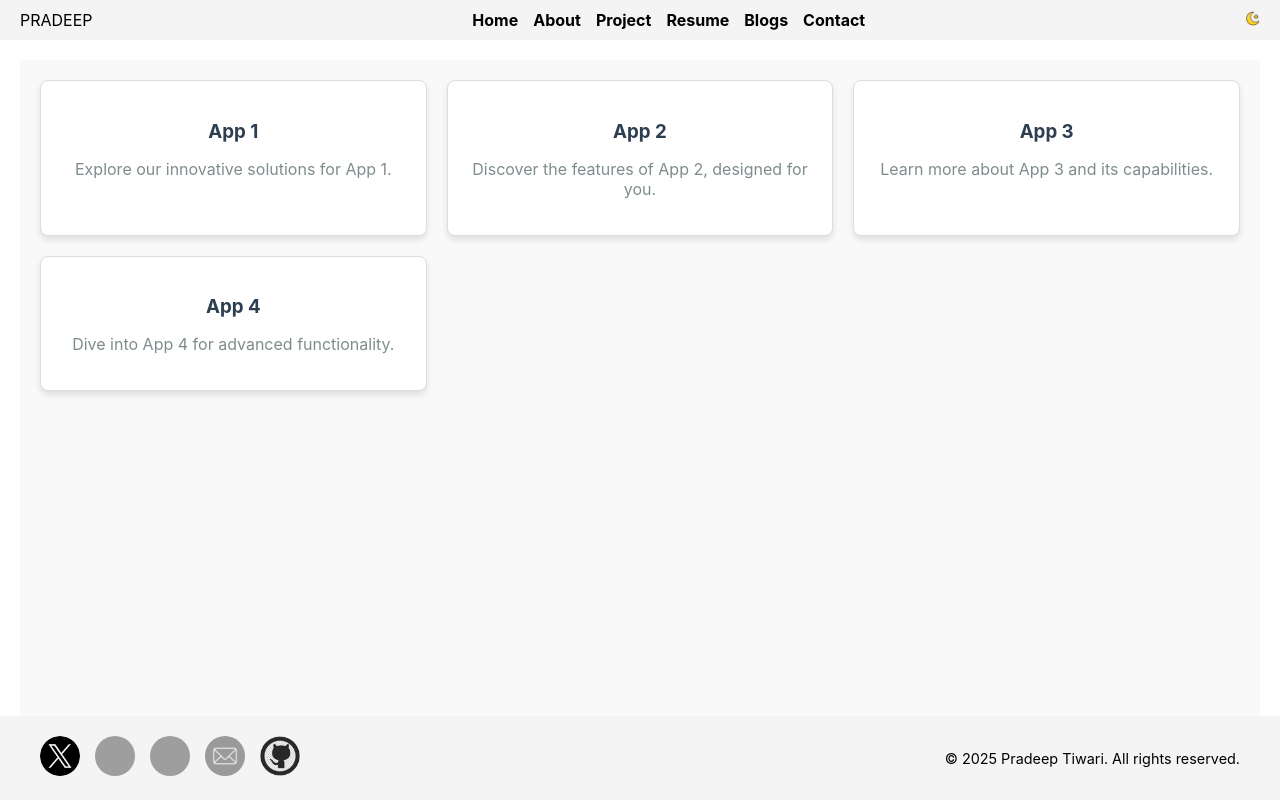
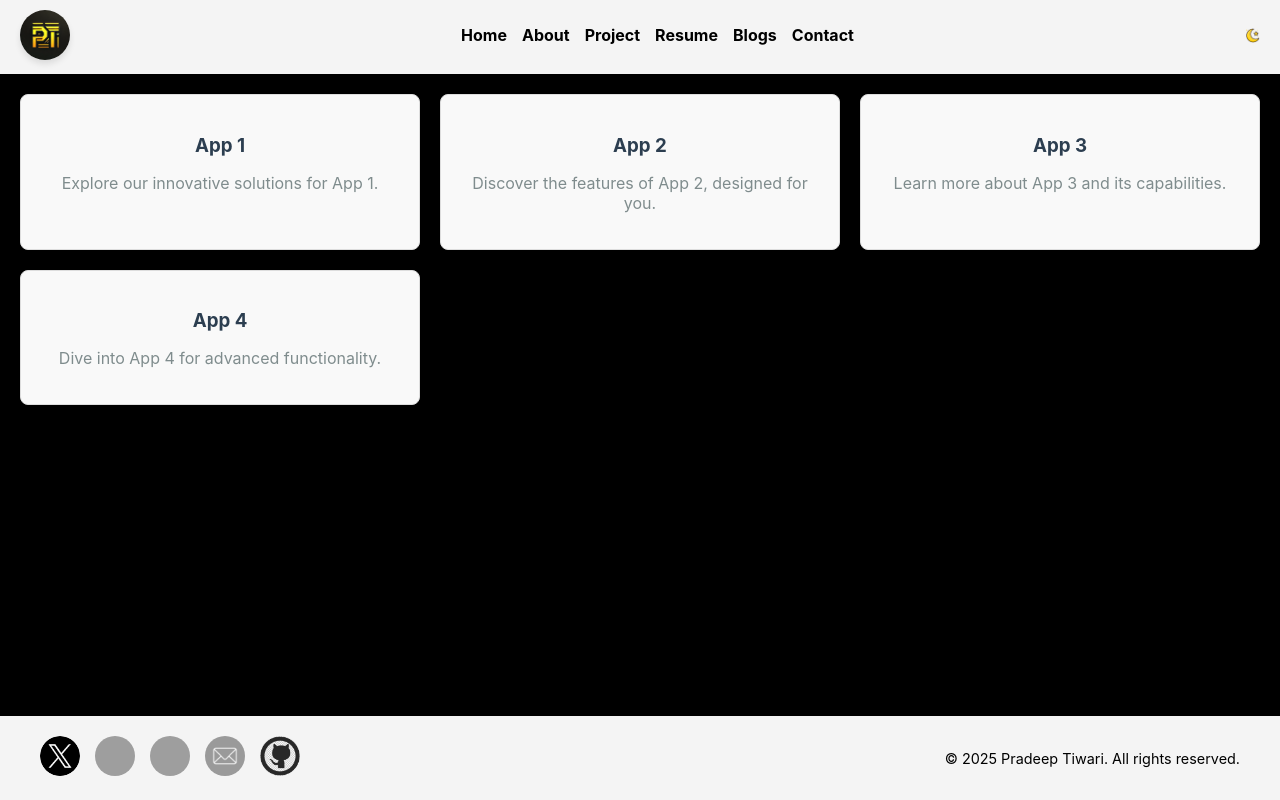
Before and after one commit to pradeepkni382/MyPortfolio, a React (Create React App) app: page / in a window 1280 px wide. Built offline with nearby package versions, Linux system fonts and the light colour scheme; grey boxes are pictures that could not be loaded.

Commit message:
w05/task/ticket/CHANGE IN BACKGROUND COLORS
- Implementation:-

```diff
--- a/src/App.js
+++ b/src/App.js
@@ -1,7 +1,7 @@
 // src/App.js
 import React from 'react';
 import { BrowserRouter as Router, Routes, Route } from 'react-router-dom';
-import HomeLayout from './layouts/HomeLayout';
+import LandingPage from './layouts/LandingPage';
 import Project from './pages/Project';
 import Resume from './pages/Resume';
 import Contact from './pages/Contact';
@@ -13,7 +13,7 @@ const App = () => {
   return (
     <Router>
       <Routes>
-        <Route path="/" element={<HomeLayout />}>
+        <Route path="/" element={<LandingPage />}>
           <Route index element={<Home />} /> {/* Default body content */}
           <Route path="home" element={<Home />} />
           <Route path="about" element={<About />} />
--- a/src/layouts/HomeLayout.js
+++ b/src/layouts/LandingPage.js
@@ -1,7 +1,6 @@
 import React, { useEffect, useState } from 'react';
 import { Link, Outlet } from 'react-router-dom';
 import styled from 'styled-components';
-import companyLogo from '../assets/companylogo.jpg';
 import xLogo from '../assets/xlogo.jpg';
 import instaLogo from '../assets/instalogo.jpg';
 import fbLogo from '../assets/fblogo.jpg';
@@ -9,8 +8,9 @@ import linkedinLogo from '../assets/emaillogo.jpg';
 import githubLogo from '../assets/gitlogo.jpg';
 import moonIcon from '../assets/moonicon.jpg'; // Dark mode icon
 import sunIcon from '../assets/sunicon.jpg';   // Light mode icon
+import ptIcon from  '../assets/PTLogo.jpg';
 
-const HomeLayout = () => {
+const LandingPage = () => {
   const [isDarkMode, setIsDarkMode] = useState(() => {
     // Initialize the theme from localStorage, defaulting to false (light mode)
     return JSON.parse(localStorage.getItem('darkMode')) || false;
@@ -29,8 +29,15 @@ const HomeLayout = () => {
   return (
     <Container isDarkMode={isDarkMode}>
       <Header isDarkMode={isDarkMode}>
-        <Logo onClick={() => (window.location.href = "/")}>
+        {/* <Logo onClick={() => (window.location.href = "/")}>
           PRADEEP
+        </Logo> */}
+        <Logo>
+          <img
+            src={ptIcon}
+            alt="Company Logo"
+            onClick={() => (window.location.href = "/")}
+          />
         </Logo>
         <Nav>
           <NavItem to="/Home" isDarkMode={isDarkMode}>
@@ -93,12 +100,12 @@ const Container = styled.div`
   display: flex;
   flex-direction: column;
   height: 100vh;
-  background-color: ${({ isDarkMode }) => (isDarkMode ? "#121212" : "#ffffff")};
-  color: ${({ isDarkMode }) => (isDarkMode ? "#ffffff" : "#000000")};
+  background-color: ${({ isDarkMode }) => (isDarkMode ? "#ffffff" : "#ffffff")};
+  color: ${({ isDarkMode }) => (isDarkMode ? "#ffffff" : "#ffffff")};
 `;
 
 const Header = styled.header`
-  background-color: ${({ isDarkMode }) => (isDarkMode ? "#1e272e" : "#f4f4f4")};
+  background-color: ${({ isDarkMode }) => (isDarkMode ? "#000000" : "#f4f4f4")};
   padding: 10px 20px;
   display: flex;
   align-items: center;
@@ -108,11 +115,11 @@ const Header = styled.header`
 const Main = styled.main`
   flex: 1;
   overflow-y: auto;
-  padding: 20px;
+  background-color:#000000
 `;
 
 const Footer = styled.footer`
-  background-color: ${({ isDarkMode }) => (isDarkMode ? "#2c3e50" : "#f4f4f4")};
+  background-color: ${({ isDarkMode }) => (isDarkMode ? "#000000" : "#f4f4f4")};
   color: ${({ isDarkMode }) => (isDarkMode ? "#ecf0f1" : "#000000")};
   padding: 20px 0;
 `;
@@ -144,10 +151,32 @@ const NavItem = styled(Link)`
   text-decoration: none;
   color: ${({ isDarkMode }) => (isDarkMode ? "#ffffff" : "#000000")};
   font-weight: bold;
+  position: relative; /* So that the pseudo-element can be positioned relative to the NavItem */
+  padding-bottom: 5px;
+
   &:hover {
     color: #007bff;
   }
+
+  &::after {
+    content: '';
+    position: absolute;
+    bottom: 0;
+    left: 0;
+    width: 100%;
+    height: 2px; /* Adjust thickness of the line */
+    background-color: yellow; /* Yellow color for the line */
+    transform: scaleX(0); /* Initially the line is hidden */
+    transform-origin: bottom right; /* Starts from the right */
+    transition: transform 0.3s ease; /* Smooth transition for the line */
+  }
+
+  &:hover::after {
+    transform: scaleX(1); /* Line becomes visible on hover */
+    transform-origin: bottom left; /* Expands from the left */
+  }
 `;
+
 
 const Logo = styled.div`
   img {
@@ -201,4 +230,5 @@ const Copyright = styled.div`
   font-size: 0.9rem;
 `;
 
-export default HomeLayout;
+
+export default LandingPage;
--- a/src/pages/About.js
+++ b/src/pages/About.js
@@ -44,7 +44,7 @@ const AboutContainer = styled.div`
   align-items: flex-start;
   padding: 20px;
   gap: 20px;
-  background-color: ${({ theme }) => (theme === 'dark' ? '#2c3e50' : '#f9f9f9')};
+  background-color: #000000;
   color: ${({ theme }) => (theme === 'dark' ? '#ecf0f1' : '#333')};
   font-family: 'Roboto', sans-serif;
   transition: background-color 0.3s ease, color 0.3s ease; /* Smooth transition */
--- a/src/pages/Home.js
+++ b/src/pages/Home.js
@@ -1,6 +1,4 @@
-// src/pages/Home.js
 import React from 'react';
-import { Link } from 'react-router-dom';
 import styled from 'styled-components';
 
 const Home = () => {
@@ -26,16 +24,6 @@ const Home = () => {
           </Tile>
         </TileContainer>
       </Main>
-
-      <Footer>
-        <SocialLinks>
-          <a href="https://twitter.com" target="_blank" rel="noopener noreferrer">Twitter</a>
-          <a href="https://instagram.com" target="_blank" rel="noopener noreferrer">Instagram</a>
-          <a href="https://facebook.com" target="_blank" rel="noopener noreferrer">Facebook</a>
-          <a href="https://linkedin.com" target="_blank" rel="noopener noreferrer">LinkedIn</a>
-          <a href="https://github.com" target="_blank" rel="noopener noreferrer">GitHub</a>
-        </SocialLinks>
-      </Footer>
     </PageContainer>
   );
 };
@@ -47,59 +35,15 @@ const PageContainer = styled.div`
   min-height: 100vh;
 `;
 
-const Header = styled.header`
-  background-color: #2c3e50;
-  padding: 10px 20px;
-`;
-
-const Nav = styled.nav`
-  display: flex;
-  justify-content: space-around;
-  align-items: center;
-`;
-
-const NavItem = styled(Link)`
-  color: #ecf0f1;
-  text-decoration: none;
-  font-size: 1rem;
-  font-weight: 500;
-
-  &:hover {
-    color: #1abc9c;
-  }
-`;
-
 const Main = styled.main`
   flex: 1;
   padding: 20px;
-  background-color: #f9f9f9;
+  background-color:rgb(0, 0, 0);
   text-align: center;
 `;
 
-const Footer = styled.footer`
-  background-color: #2c3e50;
-  color: #ecf0f1;
-  text-align: center;
-  padding: 20px 0;
-`;
-
-const SocialLinks = styled.div`
-  display: flex;
-  justify-content: center;
-  gap: 15px;
-
-  a {
-    color: #ecf0f1;
-    text-decoration: none;
-    font-size: 1.2rem;
-
-    &:hover {
-      color: #1abc9c;
-    }
-  }
-`;
 const Tile = styled.div`
-  background-color: #fff;
+  background-color: ${({ theme }) => theme.mainBackgroundColor || '#f9f9f9'}; /* Fallback to parent background color */
   border: 1px solid #ddd;
   border-radius: 8px;
   padding: 20px;
@@ -115,6 +59,7 @@ const Tile = styled.div`
     color: #7f8c8d;
   }
 `;
+
 const TileContainer = styled.div`
   display: grid;
   gap: 20px;
@@ -133,5 +78,4 @@ const TileContainer = styled.div`
   }
 `;
 
-
 export default Home;
--- a/src/pages/Project.js
+++ b/src/pages/Project.js
@@ -1,8 +1,26 @@
-// src/pages/Privacy.js
+// src/pages/Project.js
 import React from 'react';
+import styled from 'styled-components';
+
+// Create a styled div with a transparent background
+const TransparentBackground = styled.div`
+  background-color: transparent; /* Transparent background */
+  background-image: url('path_to_your_image.jpg'); /* Background image */
+  background-size: cover; /* Cover the entire screen */
+  background-position: center; /* Center the background image */
+  min-height: 100vh; /* Full height of the viewport */
+  display: flex;
+  justify-content: center;
+  align-items: center;
+  color: white; /* Optional: Adjust text color for better visibility on image */
+`;
 
 const Project = () => {
-  return <h1>Project Page</h1>;
+  return (
+    <TransparentBackground>
+      <h1>Project Page</h1>
+    </TransparentBackground>
+  );
 };
 
 export default Project;
```
Also changed, not shown: src/assets/PTLogo.jpg (added), src/assets/companylogo.jpg (deleted).
